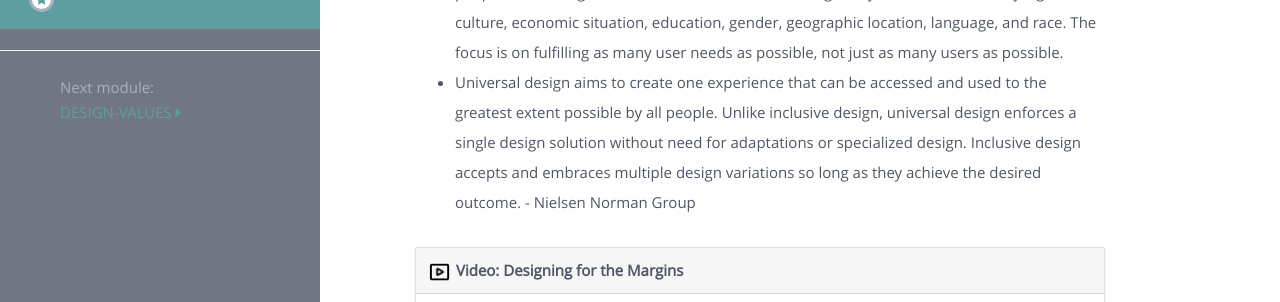
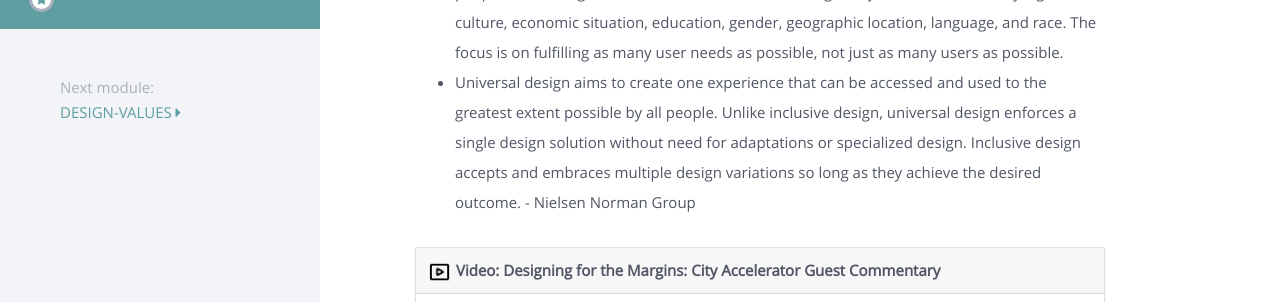
Before and after one commit to ucsdlib/foundations, a Jekyll site: the page built from modules/key-ideas/_posts/2000-01-05-universal-design.html, in a window 1280 px wide and 900 px high, scrolled down 596 px, cut to the strip 0-302 px from the top of the window. Built offline with Jekyll 4.4.1, drawn with Linux system fonts in a browser that asks for light colours; nearby versions of some CDN libraries.

Commit message:
Update 2000-01-05-universal-design.html

```diff
--- a/modules/key-ideas/_posts/2000-01-05-universal-design.html
+++ b/modules/key-ideas/_posts/2000-01-05-universal-design.html
@@ -15,10 +15,11 @@
 </ul>
 <div class="card my-5 shadow-sm">
 	<div class="card-header">
-	  <span><a id="margins-video"></a>{% include icon-video.html %}Video: Designing for the Margins</span>
+	  <span><a id="margins-video"></a>{% include icon-video.html %}Video: Designing for the Margins: City Accelerator Guest Commentary</span>
 	</div>
 	<div class="card-body">
-		<iframe width="100%" height="400" src="https://www.youtube.com/watch?v=Y7O9etlevyw&ab_channel=Governing" frameborder="0" allow="accelerometer; autoplay; encrypted-media; gyroscope; picture-in-picture" allowfullscreen=""></iframe>
+		<iframe width="100%" height="400" src="https://www.youtube.com/embed/Y7O9etlevyw?si=nyqG-EpYN90gyB4_" frameborder="0" allow="accelerometer; autoplay; encrypted-media; gyroscope; picture-in-picture" allowfullscreen=""></iframe>
+	</div>
 </div>
 
 <div class="card my-5 shadow-sm">
```
Lines whose indentation alone changed are shown as unchanged.
